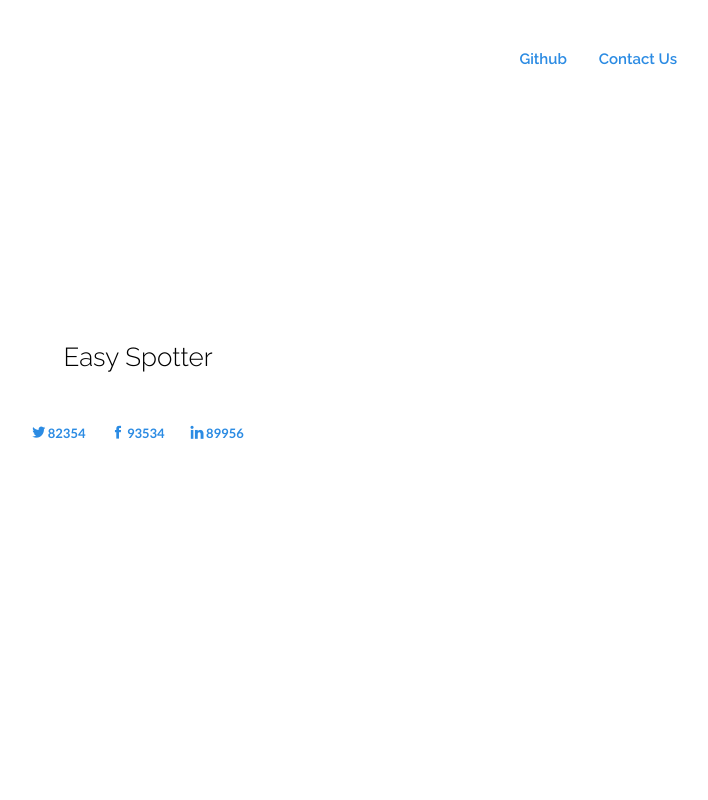
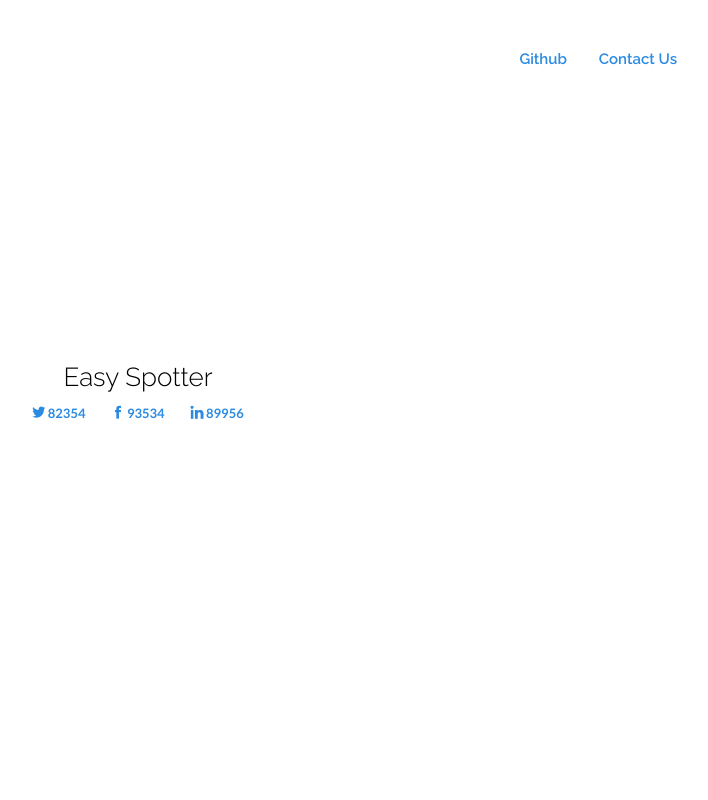
Before and after one commit to DashmeetKaur/iNFO-INDER, a website: page index.html in a window 1280 px wide. Shown: the top 800 px of the page, without its empty margins (502-1210 px from the left). Drawn offline with nearby package versions, Linux system fonts and the light colour scheme; files whose address does not match are found by name.

Commit message:
Modified

```diff
--- a/index.html
+++ b/index.html
@@ -43,7 +43,7 @@
     </h1>
 -->
     <br/>
-    <h2 class="m-b-3" style="color:#000000;">Easy Spotter</h2>
+    <h2 style="color:#000000;">Easy Spotter</h2>
     <br/>
     <!--<a class="btn btn-secondary-outline m-b-1" style="border-color: grey; color: saddlebrown" href="mailto:emailaddress" role="button">Contact Us</a>-->
     <ul class="nav nav-inline social-share" style="position:relative;color:#2b8be3">
```
